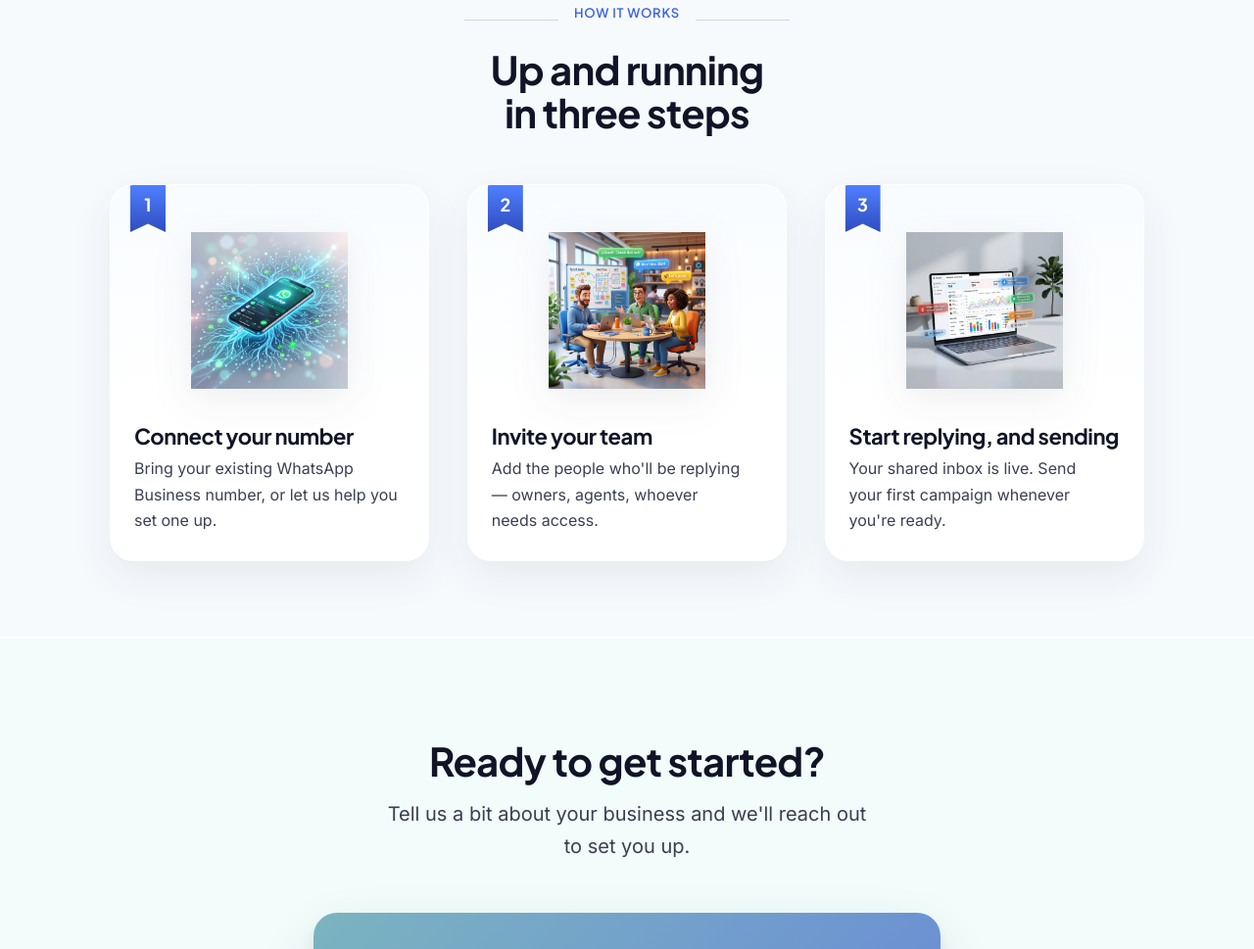
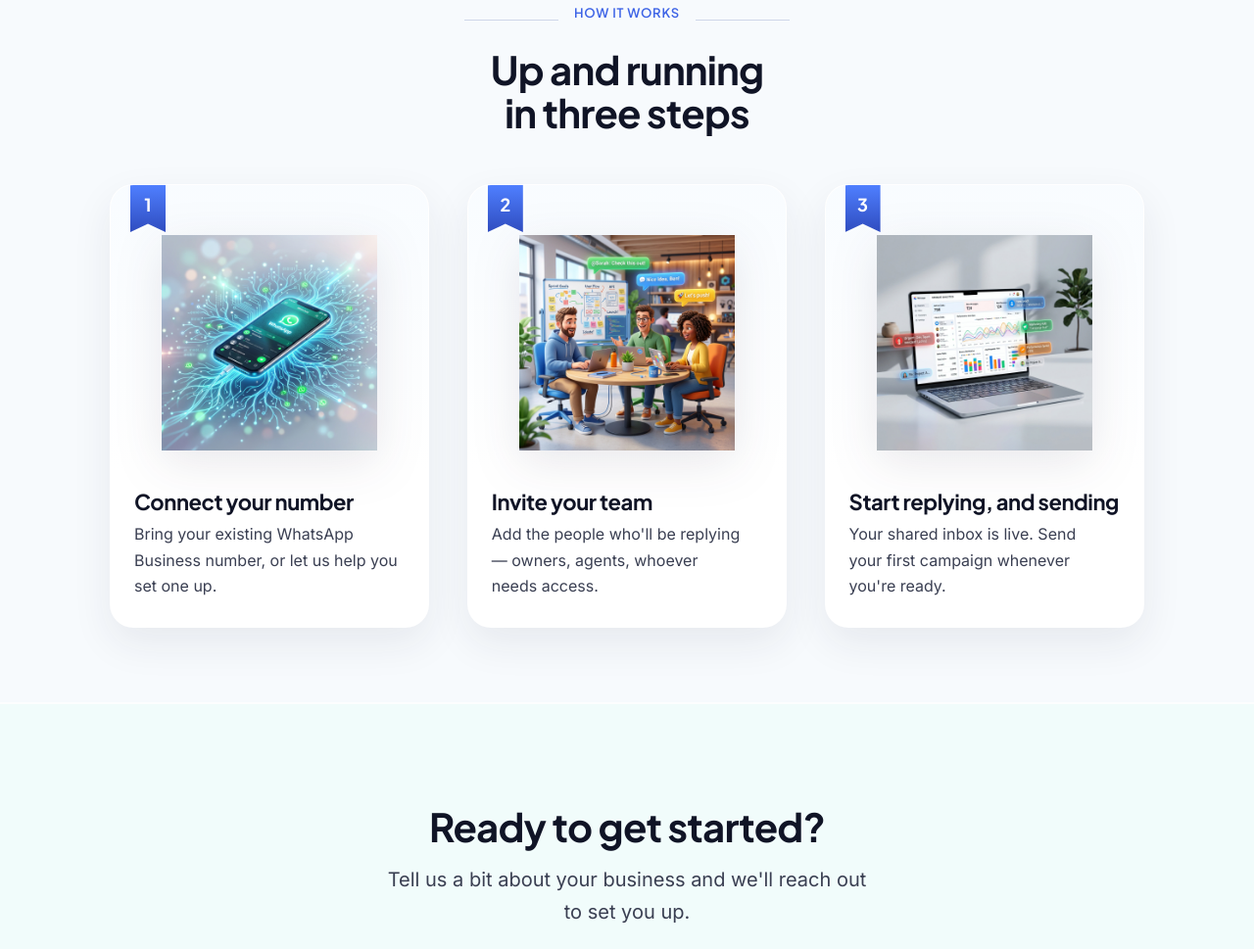
Before and after one commit to BASITH11/blueconnect, a plain HTML site: page index.html in a window 1280 px wide. Shown: the part 2390-3359 px from the top of the page at 98% size. Drawn offline with Linux system fonts and the light colour scheme.

Commit message:
Increase step illustration image sizes in How it works section

```diff
--- a/css/styles.css
+++ b/css/styles.css
@@ -1188,21 +1188,21 @@ button {
   display: flex;
   align-items: center;
   justify-content: center;
-  padding: clamp(2.5rem, 4vw, 3rem) 1.5rem 1rem;
+  padding: clamp(2.75rem, 4vw, 3.25rem) 1.25rem 1.25rem;
   background: linear-gradient(180deg, rgb(242 249 255 / 0.5) 0%, rgb(255 255 255 / 0) 100%);
 }
 
 .step__img {
   width: 100%;
-  max-width: 260px;
-  height: 160px;
+  max-width: 360px;
+  height: 220px;
   object-fit: contain;
-  filter: drop-shadow(0 10px 20px rgb(38 34 60 / 0.08));
+  filter: drop-shadow(0 12px 24px rgb(38 34 60 / 0.1));
   transition: transform var(--dur-base) var(--ease-out);
 }
 
 .step-card:hover .step__img {
-  transform: scale(1.04);
+  transform: scale(1.05);
 }
 
 .step__content {
--- a/index.html
+++ b/index.html
@@ -281,7 +281,7 @@
           <article class="step-card">
             <div class="step__ribbon" aria-hidden="true">1</div>
             <div class="step__img-wrap">
-              <img class="step__img" src="assets/img/phone_signal_roots.png" alt="Connect your WhatsApp Business number" width="280" height="180">
+              <img class="step__img" src="assets/img/phone_signal_roots.png" alt="Connect your WhatsApp Business number" width="360" height="220">
             </div>
             <div class="step__content">
               <h3 class="step__title">Connect your number</h3>
@@ -294,7 +294,7 @@
           <article class="step-card">
             <div class="step__ribbon" aria-hidden="true">2</div>
             <div class="step__img-wrap">
-              <img class="step__img" src="assets/img/team_invites_3d.png" alt="Invite your team members" width="280" height="180">
+              <img class="step__img" src="assets/img/team_invites_3d.png" alt="Invite your team members" width="360" height="220">
             </div>
             <div class="step__content">
               <h3 class="step__title">Invite your team</h3>
@@ -307,7 +307,7 @@
           <article class="step-card">
             <div class="step__ribbon" aria-hidden="true">3</div>
             <div class="step__img-wrap">
-              <img class="step__img" src="assets/img/dashboard_message_3d.png" alt="Start replying and sending campaigns" width="280" height="180">
+              <img class="step__img" src="assets/img/dashboard_message_3d.png" alt="Start replying and sending campaigns" width="360" height="220">
             </div>
             <div class="step__content">
               <h3 class="step__title">Start replying, and sending</h3>
```
